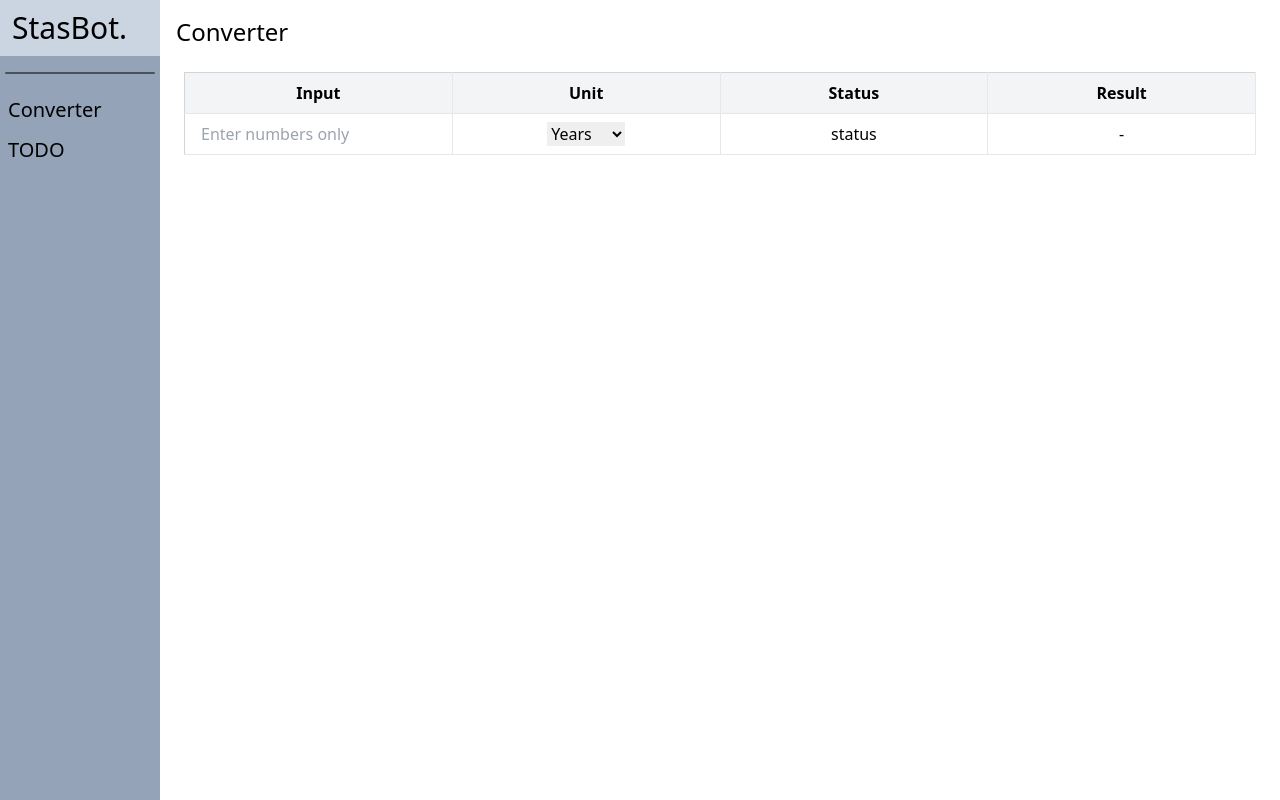
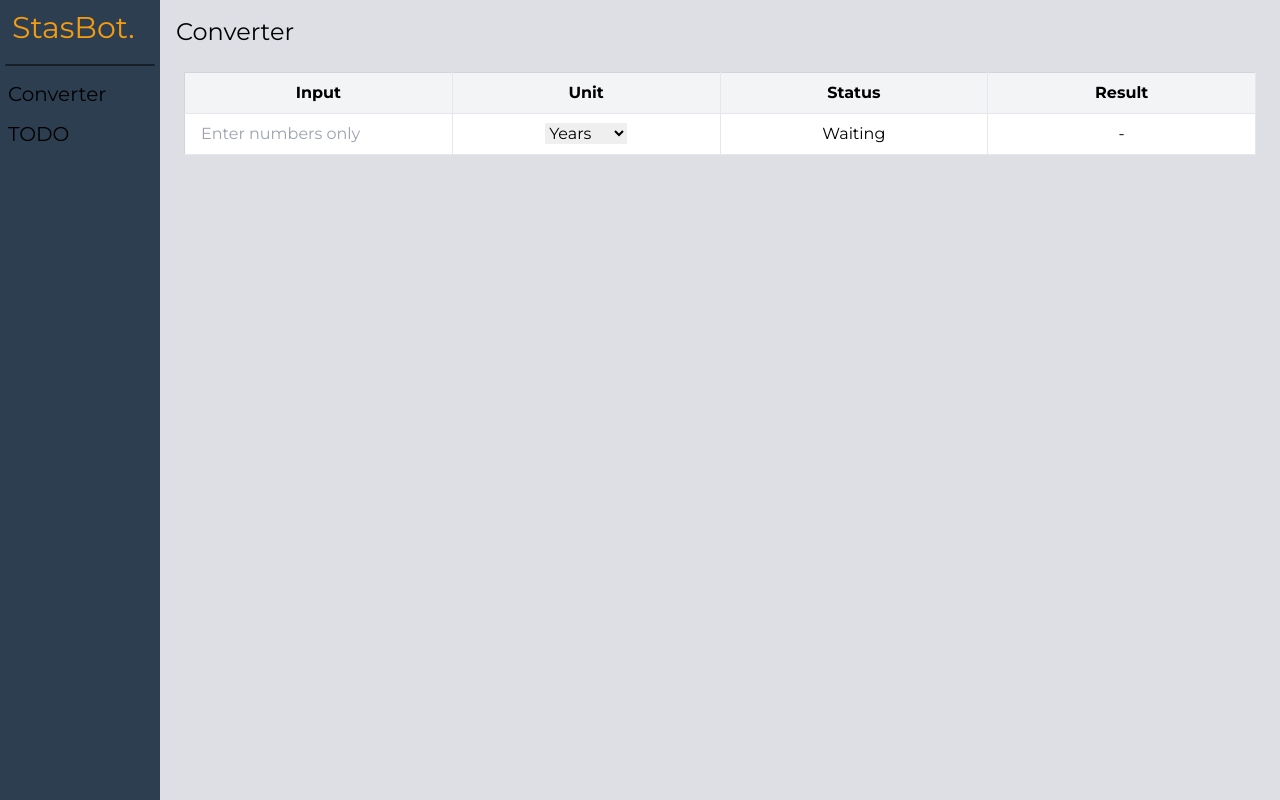
Before and after one commit to StasGavrilov/SGUtils, a Next.js app: page /converter in a window 1280 px wide. Built offline with nearby package versions, Linux system fonts and the light colour scheme.

Commit message:
changed colors, fixed bugs

```diff
--- a/src/app/converter/page.tsx
+++ b/src/app/converter/page.tsx
@@ -10,13 +10,14 @@ import Result from "./Result"
 export default function Converter() {
   const [value, setValue] = useState<number | ''>('')
   const [selectedUnit, setSelectedUnit] = useState<string>('Years')
+  const [status, setStatus] = useState<string>('-')
 
   const headers = ['Input', 'Unit', 'Status', 'Result']
   const data = [
     [
       <NumberInput value={value} onValueChange={setValue} />,
       <UnitSelection selectedUnit={selectedUnit} onUnitChange={setSelectedUnit} />,
-      <span>status</span>,
+      <span>{value ? 'Counting..' : 'Waiting'}</span>,
       <Result value={value} unit={selectedUnit} />,
     ],
   ]
--- a/src/app/layout.tsx
+++ b/src/app/layout.tsx
@@ -1,18 +1,25 @@
 import type { Metadata } from "next"
+import { Montserrat } from 'next/font/google'
 
 import Header from "@/components/Head/Header"
 
 import "../styles/globals.css"
 
 export const metadata: Metadata = {
-  title: "Create Next App",
-  description: "Generated by create next app",
-  icons: ''
+  title: "SGBot",
+  description: "Stasg bot application",
+  icons: '/icons/sgb.jpg'
 }
+
+const montserrat = Montserrat({
+  weight: ['100', '200', '300', '400', '500', '600', '700'],
+  subsets: ['latin'],
+  display: 'swap',
+})
 
 export default function RootLayout({ children }: Readonly<{ children: React.ReactNode }>) {
   return (
-    <html lang="en">
+    <html lang="en" className={montserrat.className}>
       <body>
         <Header />
 
--- a/src/components/Head/Header.tsx
+++ b/src/components/Head/Header.tsx
@@ -4,10 +4,10 @@ import NavBar from './NavBar'
 export default function Header() {
   return (
     <div className='relative'>
-        <aside className='absolute bg-slate-400 h-screen w-40'>
+        <aside className='absolute h-screen w-40 bg-[#2c3e50]'>
             <Logo />
 
-            <div className="w-[150px] h-[1.5px] bg-black my-4 mx-auto shadow-md rounded opacity-50"></div>
+            <div className="w-[150px] h-[1.5px] bg-black my-2 mx-auto shadow-md rounded opacity-50"></div>
 
             <NavBar />
         </aside>
--- a/src/components/Head/Logo.tsx
+++ b/src/components/Head/Logo.tsx
@@ -2,10 +2,8 @@ import Link from 'next/link'
 
 export default function Logo() {
   return (
-    <Link href='/' className='text-3xl flex items-center bg-slate-300 h-14'>
-      <span className='ml-3'>Stas</span>
-      <span className=''>Bot</span>
-      <span className=''>.</span>
+    <Link href='/' className='text-3xl flex items-center h-14 ml-3 text-[#f39c12]'>
+      StasBot.
     </Link>
   )
 }
--- a/src/components/Head/NavBar.tsx
+++ b/src/components/Head/NavBar.tsx
@@ -11,7 +11,7 @@ export default function NavBar() {
           return (
               <li
                 key={nav.label}
-                className="h-10 text-xl flex items-center w-full hover:bg-white pl-2"
+                className="h-10 text-xl flex items-center w-full pl-2 hover:bg-[#18bc9c] hover:font-[500]"
               >
                   <Link
                       href={nav.target}
--- a/src/styles/globals.css
+++ b/src/styles/globals.css
@@ -1,3 +1,7 @@
 @tailwind base;
 @tailwind components;
 @tailwind utilities;
+
+body {
+    background-color: #DEDFE4;
+}
```
Also changed, not shown: README/task.md (+2 -1 lines), public/icons/sgb.jpg (added).
